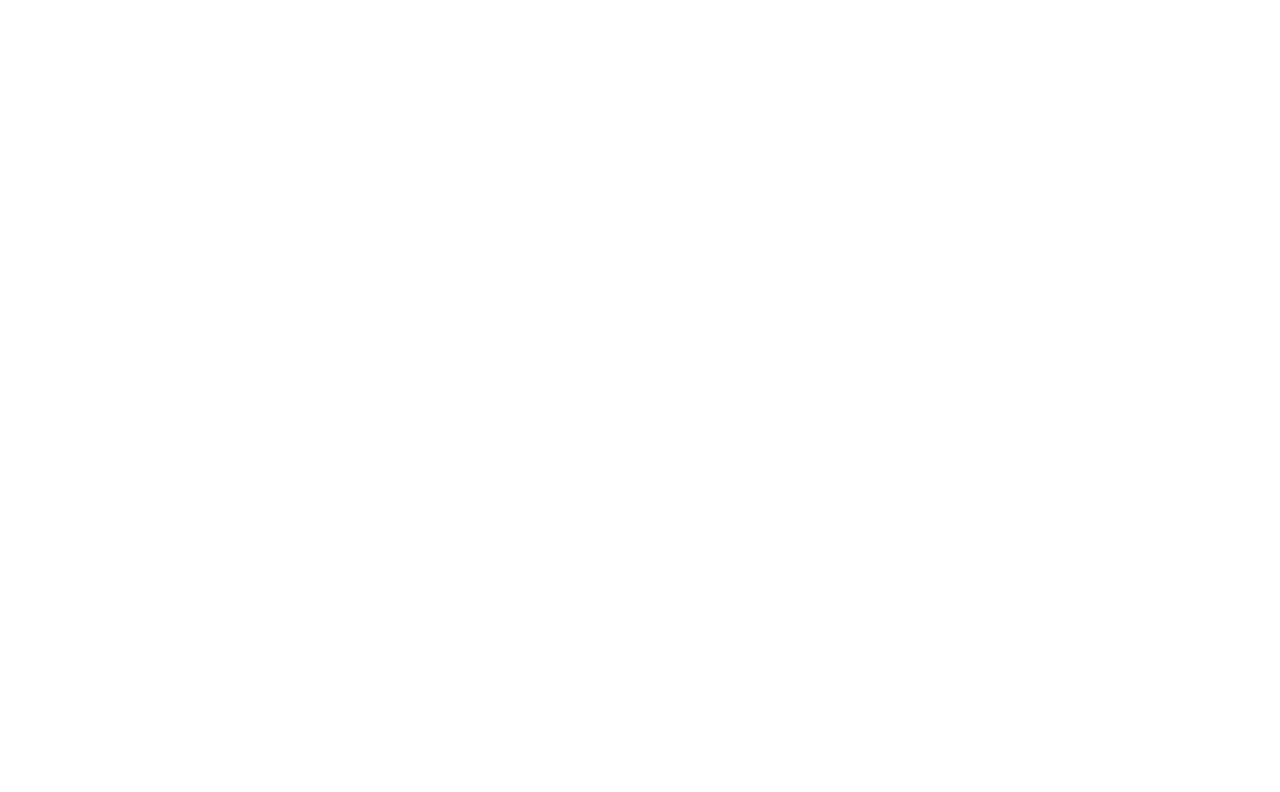
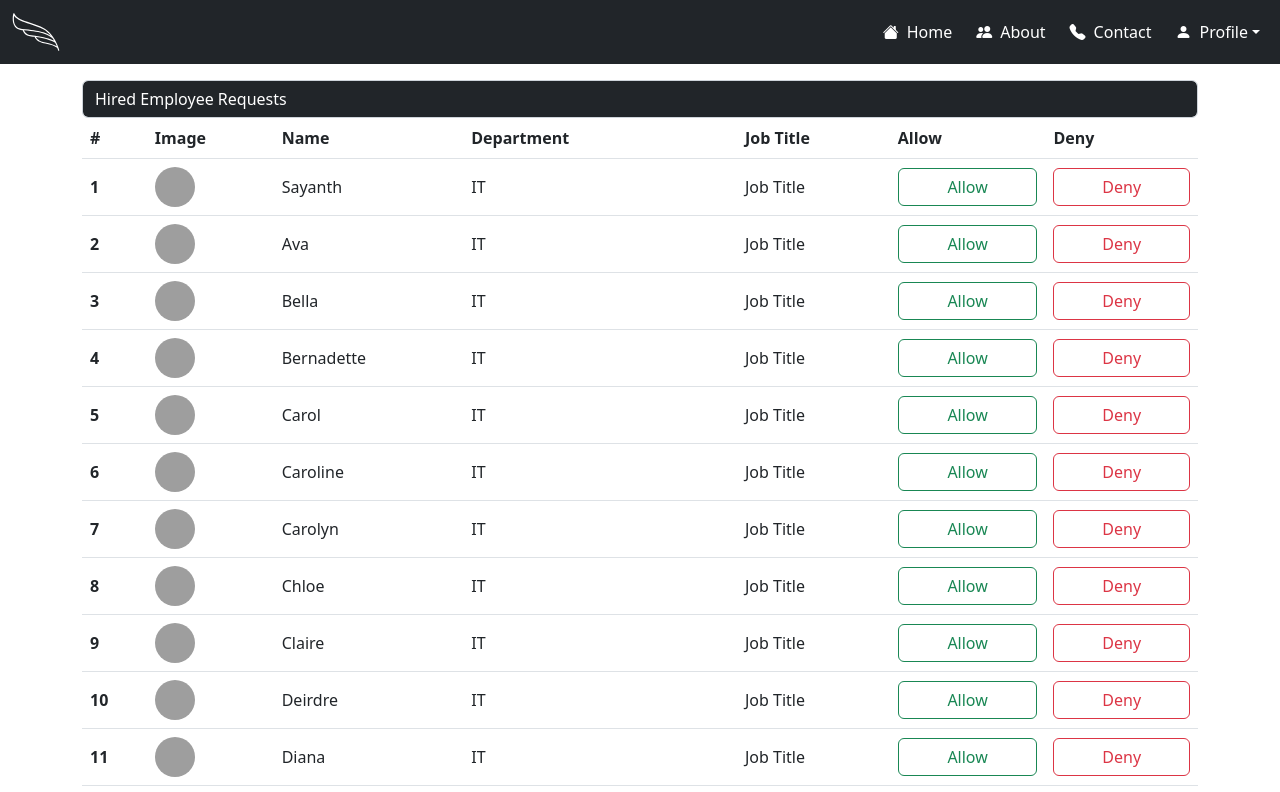
Before and after one commit to lambda-uom/raguraj, a React (Create React App) app: page /pendingrequests in a window 1280 px wide. Before the commit this address had no page. Shown: the top 792 px of the page. Built offline with nearby package versions, Linux system fonts and the light colour scheme; grey boxes are pictures that could not be loaded.

Commit message:
user approvals

```diff
--- a/src/components/NavBar.js
+++ b/src/components/NavBar.js
@@ -16,16 +16,16 @@
                                 <Link className="nav-link active" aria-current="page" to="/"><i className="bi bi-house-fill me-2"></i>Home</Link>
                             </li>
                             <li className="nav-item rounded">
-                                <Link className="nav-link" to="#"><i className="bi bi-people-fill me-2"></i>About</Link>
+                                <Link className="nav-link active" to="#"><i className="bi bi-people-fill me-2"></i>About</Link>
                             </li>
                             <li className="nav-item rounded">
-                                <Link className="nav-link" to="#"><i className="bi bi-telephone-fill me-2"></i>Contact</Link>
+                                <Link className="nav-link active" to="#"><i className="bi bi-telephone-fill me-2"></i>Contact</Link>
                             </li>
                             <li className="nav-item dropdown rounded">
-                                <Link className="nav-link dropdown-toggle" to="#" id="navbarDropdown" role="button" data-bs-toggle="dropdown" aria-expanded="false"><i className="bi bi-person-fill me-2"></i>Profile</Link>
+                                <Link className="nav-link active dropdown-toggle" to="#" id="navbarDropdown" role="button" data-bs-toggle="dropdown" aria-expanded="false"><i className="bi bi-person-fill me-2"></i>Profile</Link>
                                 <ul className="dropdown-menu dropdown-menu-end" aria-labelledby="navbarDropdown">
                                     <li><Link className="dropdown-item" to="#">Account</Link></li>
-                                    <li><Link className="dropdown-item" to="#">Another action</Link></li>
+                                    {/* <li><Link className="dropdown-item" to="#">Another action</Link></li> */}
                                     <li>
                                         <hr className="dropdown-divider"/>
                                     </li>
--- a/src/pages/Home.js
+++ b/src/pages/Home.js
@@ -33,7 +33,7 @@
                         <tr>
                             <td>
                                 <Link to="availableuserroles">
-                                    Available User Roles
+                                    Manage Available User Roles
                                 </Link>
                             </td>
                             <td>Super Admin</td>
@@ -41,7 +41,7 @@
                         <tr>
                             <td>
                                 <Link to="createUserRole">
-                                    Create User Role
+                                    ➡ Create User Role
                                 </Link>
                             </td>
                             <td>Super Admin</td>
@@ -49,7 +49,7 @@
                         <tr>
                             <td>
                                 <Link to="editUserRole/Moderator">
-                                    Edit User Role - Moderator
+                                ➡ Edit User Role - Moderator
                                 </Link>
                             </td>
                             <td>Super Admin</td>
@@ -57,7 +57,7 @@
                         <tr>
                             <td>
                                 <Link to="ShowUsersUnderRole/Moderator">
-                                    Show Users Under Role - Moderator
+                                ➡ Show Users Under Role - Moderator
                                 </Link>
                             </td>
                             <td>Super Admin</td>
@@ -70,6 +70,14 @@
                             </td>
                             <td>Super Admin</td>
                         </tr>
+                        <tr>
+                            <td>
+                                <Link to="pendingrequests">
+                                    Pending Login Approvals
+                                </Link>
+                            </td>
+                            <td>Super Admin</td>
+                        </tr>
                     </tbody>
                 </table>
             </div>
--- /dev/null
+++ b/src/pages/PendingUserApproval.js
@@ -0,0 +1,50 @@
+import React from "react";
+import NavBar from "../components/NavBar";
+import users from "../data/Users.json";
+const PendingUserApproval = () => {
+    return (
+        <React.Fragment>
+            <NavBar></NavBar>
+            <div className="container">
+                <div className="form-control mt-3 bg-dark text-white">Hired Employee Requests</div>
+                <table className="table">
+                    <thead>
+                        <tr>
+                            <th scope="col">#</th>
+                            <th scope="col">Image</th>
+                            <th scope="col">Name</th>
+                            <th scope="col">Department</th>
+                            <th scope="col">Job Title</th>
+                            <th scope="col">Allow</th>
+                            <th scope="col">Deny</th>
+                        </tr>
+                    </thead>
+                    <tbody>
+                        {
+                            users.map((item) => {
+                                return (
+                                    (item.userrole === "Hired Employee") ?
+                                        <>
+                                            <tr className="align-middle">
+                                                <th scope="row">{item.id}</th>
+                                                <th><img draggable={false} className="rounded-circle" style={{ "width": "40px" }} alt="user" src={item.image}></img></th>
+                                                <td>{item.name}</td>
+                                                <td>{item.department}</td>
+                                                <td>Job Title</td>
+                                                <td><button type="button" className="btn btn-outline-success form-control">Allow</button></td>
+                                                <td><button type="button" className="btn btn-outline-danger form-control">Deny</button></td>
+                                                {/* <td>@mdo</td> */}
+
+                                            </tr>
+                                        </>
+                                        : null
+                                )
+                            })
+                        }
+                    </tbody>
+                </table>
+            </div>
+        </React.Fragment>
+    );
+}
+export default PendingUserApproval;
--- a/src/routes/AppRoutes.js
+++ b/src/routes/AppRoutes.js
@@ -6,6 +6,7 @@
 import FurtherDetails from '../pages/FurtherDetails';
 import GoogleLogin from '../pages/GoogleLogin';
 import Home from '../pages/Home';
+import PendingUserApproval from '../pages/PendingUserApproval';
 import PromoteDemote from '../pages/PromoteDemote';
 import ShowUsersUnderRole from '../pages/SHowUsersUnderRole';
 const AppRoutes = () => {
@@ -20,6 +21,7 @@
                 <Route exact path="/promoteDemoteUser/" element={<PromoteDemote></PromoteDemote>} />
                 <Route exact path="/googleLogin/" element={<GoogleLogin></GoogleLogin>} />
                 <Route exact path="/furtherdetails/" element={<FurtherDetails></FurtherDetails>} />
+                <Route exact path="/pendingrequests/" element={<PendingUserApproval></PendingUserApproval>} />
             </Routes>
         </BrowserRouter>
     );
```
